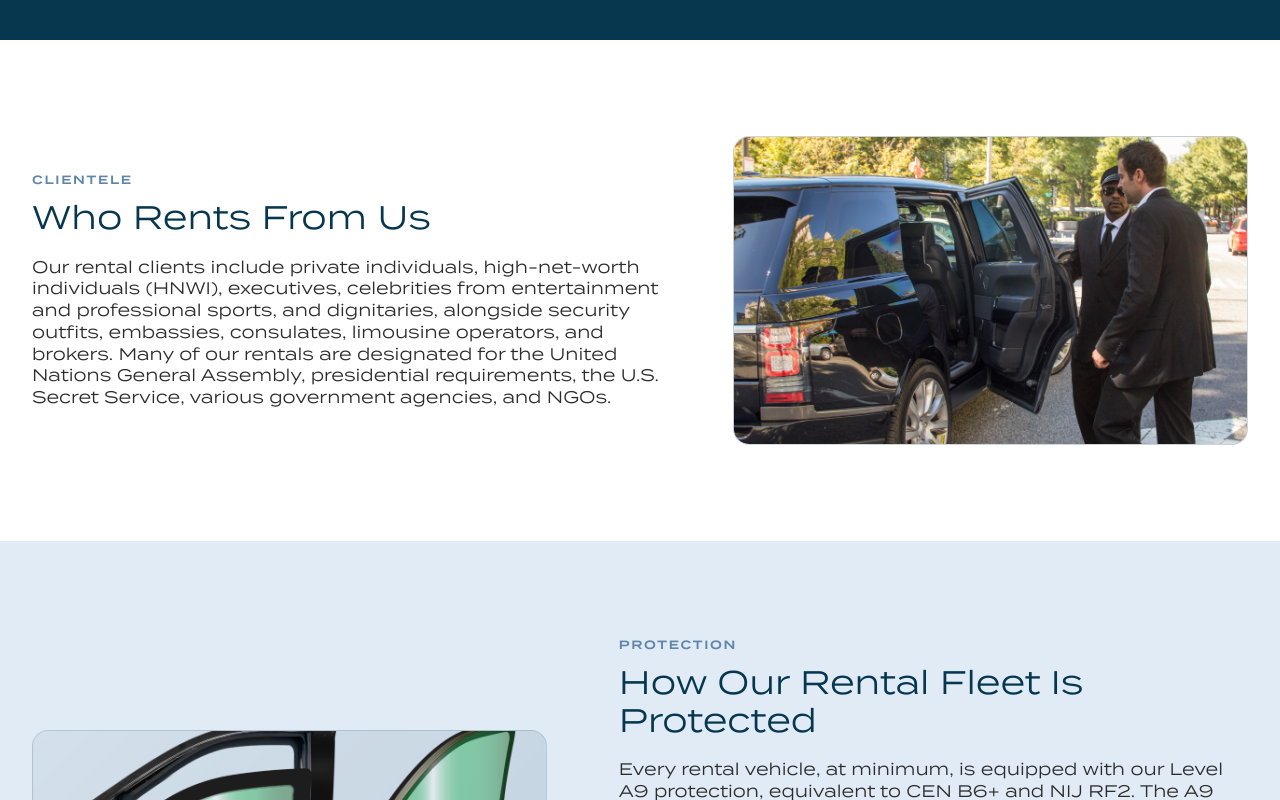
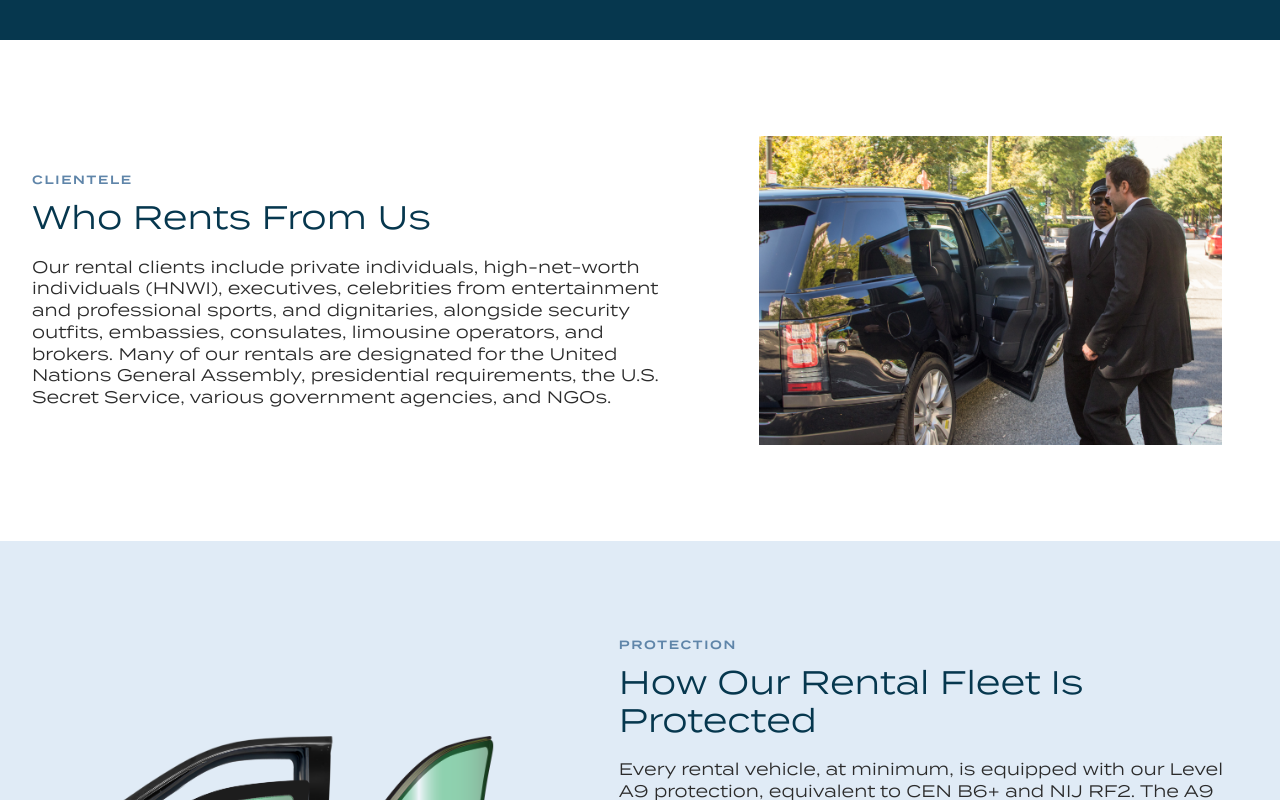
Before and after one commit to alpine-armoring/alpine-rentals, a Next.js app: page /about-us in a window 1280 px wide. Shown: the part 1340-2140 px from the top of the page. Built offline with nearby package versions, Linux system fonts and the light colour scheme.

Commit message:
about us page images

```diff
--- a/pages/about-us/AboutUs.module.scss
+++ b/pages/about-us/AboutUs.module.scss
@@ -84,16 +84,11 @@
   align-items: center;
   justify-content: center;
   aspect-ratio: 5 / 3;
-  border-radius: 16px;
   overflow: hidden;
-  padding: rem(16);
-  text-align: center;
-  background: linear-gradient(
-    135deg,
-    rgba(6, 55, 78, 0.06),
-    rgba(6, 55, 78, 0.14)
-  );
-  border: 1px solid rgba(6, 55, 78, 0.12);
+
+  img{
+    border-radius: 16px;
+  }
 
   span {
     max-width: 240px;
--- a/pages/about-us/index.tsx
+++ b/pages/about-us/index.tsx
@@ -191,7 +191,7 @@ function FeatureSection({
                 src={imageSrc}
                 alt={imageAlt}
                 fill
-                style={{ objectFit: 'cover' }}
+                style={{ objectFit: 'contain' }}
               />
             </div>
           ) : (
```
